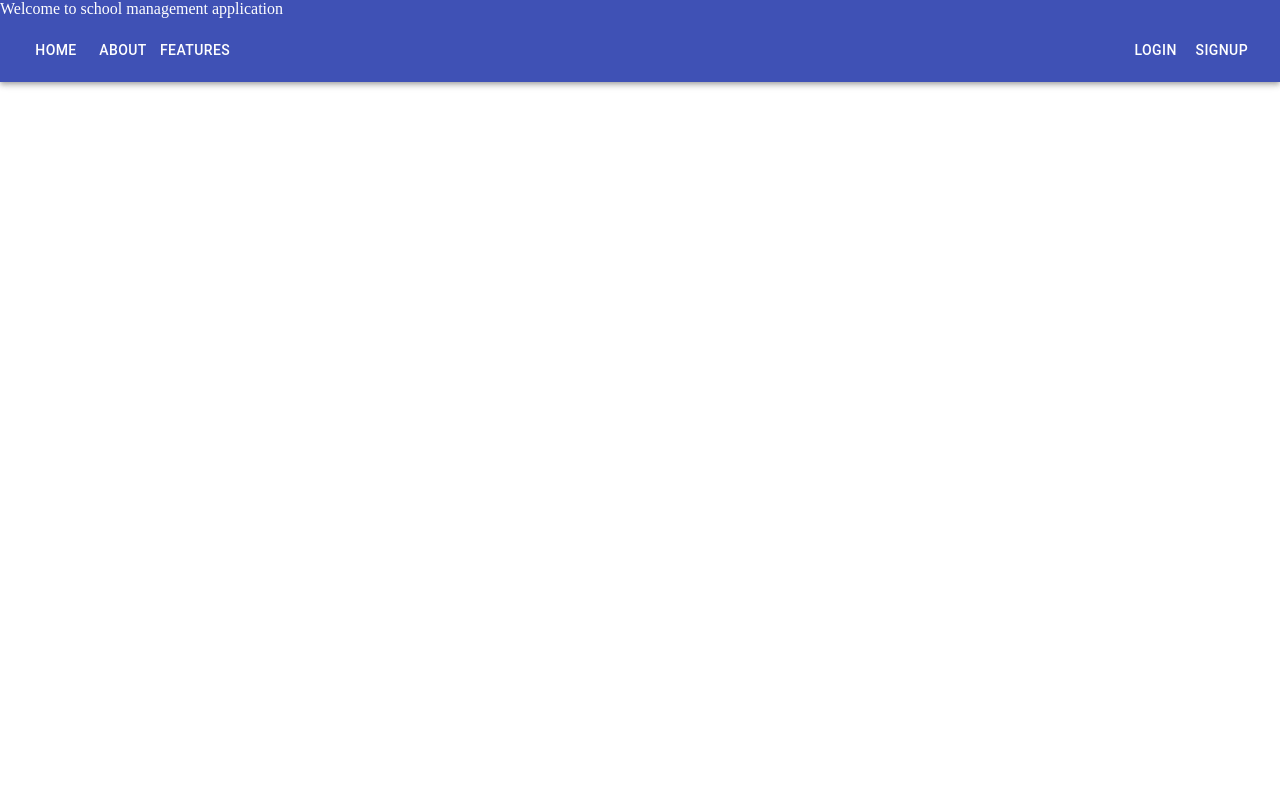
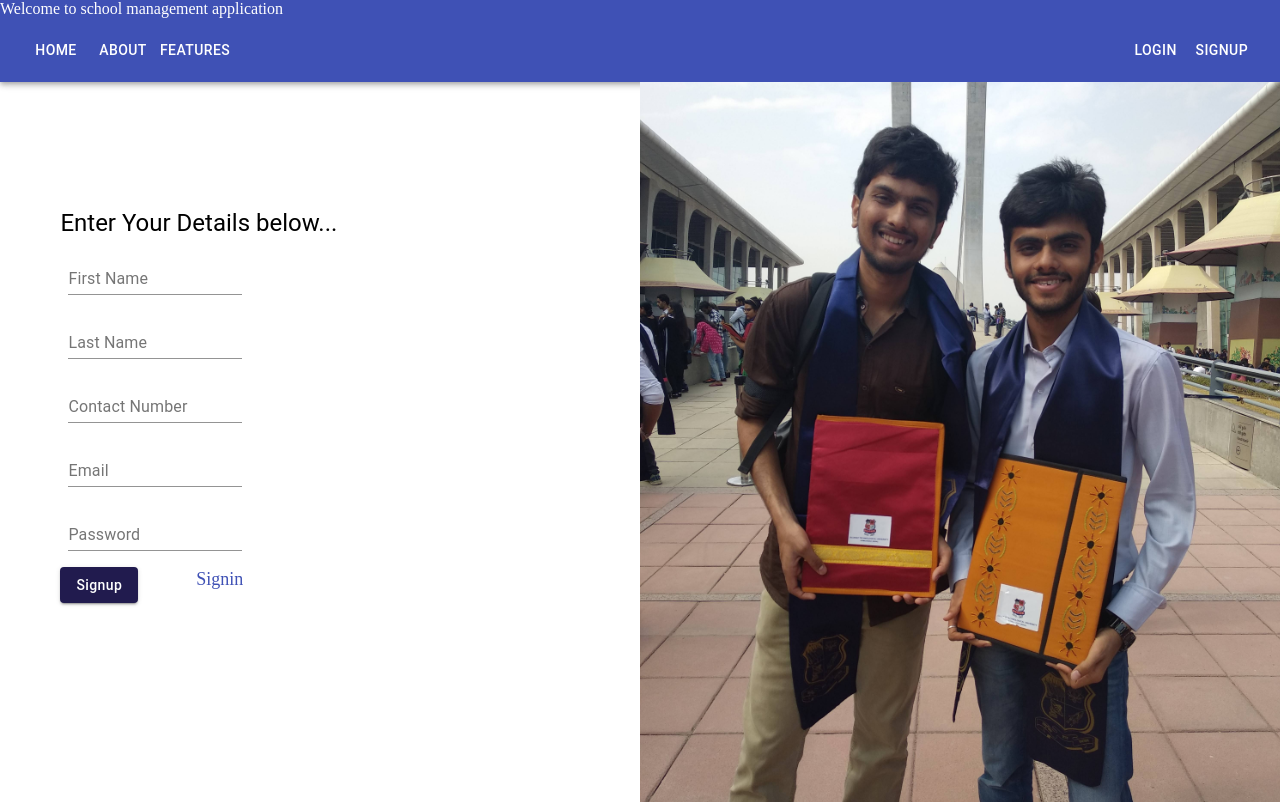
Before and after one commit to vandanmshah/school-admin-portal, a React (Create React App) app: page /signup in a window 1280 px wide. Built offline with nearby package versions, Linux system fonts and the light colour scheme.

Commit message:
Added : SIgnup form UI (#13)

```diff
--- /dev/null
+++ b/src/Components/Authentication/SignUp/signup.tsx
@@ -0,0 +1,121 @@
+import React from 'react';
+import { useHistory } from 'react-router-dom';
+import axios from 'axios';
+
+// Components
+import { Grid, TextField, makeStyles, Button, Typography, Box, Link } from '@material-ui/core';
+import avatar from '../../../Assets/lifeline.jpg';
+import { useForm, Form } from '../../Common/useForm';
+
+// constants
+import { env } from '../../../config';
+
+const useStyle = makeStyles(() => ({
+  loginData: {
+    margin: '10% 0% 0% 5%',
+    width: '45%',
+  },
+  submit: {
+    'backgroundColor': '#211b4e !important',
+    '&:hover': {
+      backgroundColor: '#151039 !important',
+    },
+    'textTransform': 'initial',
+    'marginTop': '8px',
+  },
+  link: {
+    '&:hover': {
+      backgroundColor: '#fff !important',
+    },
+    'fontSize': '18px',
+    'textTransform': 'initial',
+    'marginLeft': '10%',
+  },
+  login: {
+    backgroundImage: `url(${avatar})`,
+    width: '100%',
+    height: '90vh',
+    marginTop: '3.5px',
+    backgroundSize: 'cover',
+    backgroundPosition: '50%',
+  },
+  sideImg: {
+    top: '-360px',
+    left: '50%',
+    width: '50%',
+    position: 'relative',
+    height: '100vh',
+  },
+}));
+
+const initialValues = {
+  email: '',
+  password: '',
+};
+
+const SignUp: React.FC<{}> = () => {
+  const history = useHistory();
+
+  const { values, handleInputChange } = useForm(initialValues);
+  const classes = useStyle();
+
+  // use for API call on submit
+  const handleSubmit = () => {
+    // API call
+    const url = `${env.API_URL}signin`;
+
+    axios
+      .post(url, values)
+      .then(() => {
+        return history.push('/dashboard');
+      })
+      .catch(err => console.log(err));
+  };
+
+  return (
+    <>
+      <Grid container spacing={1}>
+        <Grid className={classes.loginData}>
+          <span>
+            <Typography component='h5' variant='h5'>
+              Enter Your Details below...
+            </Typography>
+          </span>
+          <Form>
+            <Grid>
+              <TextField label='First Name' name='firstname' value={values.first_name} onChange={handleInputChange} />
+            </Grid>
+            <Grid>
+              <TextField label='Last Name' name='lastname' value={values.last_name} onChange={handleInputChange} />
+            </Grid>
+            <Grid>
+              <TextField
+                label='Contact Number'
+                name='contactnumber'
+                value={values.contact_number}
+                onChange={handleInputChange}
+              />
+            </Grid>
+            <Grid>
+              <TextField label='Email' name='email' value={values.email} onChange={handleInputChange} />
+            </Grid>
+            <Grid>
+              <TextField label='Password' name='password' value={values.password} onChange={handleInputChange} />
+            </Grid>
+          </Form>
+          <Button className={classes.submit} color='primary' type='submit' variant='contained' onClick={handleSubmit}>
+            Signup
+          </Button>
+          <Link className={classes.link} href='/login'>
+            Signin
+          </Link>
+        </Grid>
+        <Grid container sm={6} md={6} direction='column'>
+          <div className={classes.login} />
+        </Grid>
+      </Grid>
+    </>
+  );
+};
+
+export default SignUp;
--- a/src/Components/Common/NavBar/index.tsx
+++ b/src/Components/Common/NavBar/index.tsx
@@ -40,7 +40,7 @@ const NavBar: React.FC<{}> = () => {
             <Button color='inherit' onClick={() => navigateTopage('/login')}>
               Login
             </Button>
-            <Button color='inherit' onClick={() => navigateTopage('/login')}>
+            <Button color='inherit' onClick={() => navigateTopage('/signup')}>
               Signup
             </Button>
           </Grid>
--- a/src/routes.tsx
+++ b/src/routes.tsx
@@ -5,6 +5,8 @@ import Home from './Components/Home/home';
 import Login from './Components/Authentication/Login/login';
 import NavBar from './Components/Common/NavBar/index';
 import ForgotPassword from './Components/Authentication/ForgotPassword/forgotpassword';
+import SignUp from './Components/Authentication/SignUp/signup';
+
 
 const routes = (
   <>
@@ -14,6 +16,7 @@ const routes = (
       <Route name='login' exact={true} path='/login' component={Login} />
       <Route name='login' exact={true} path='/dashboard' component={Dashboard} />
       <Route name='forgotpassword' exact={true} path='/forgot' component={ForgotPassword} />
+      <Route name='signup' exact={true} path='/signup' component={SignUp} />
     </div>
   </>
 );
```
